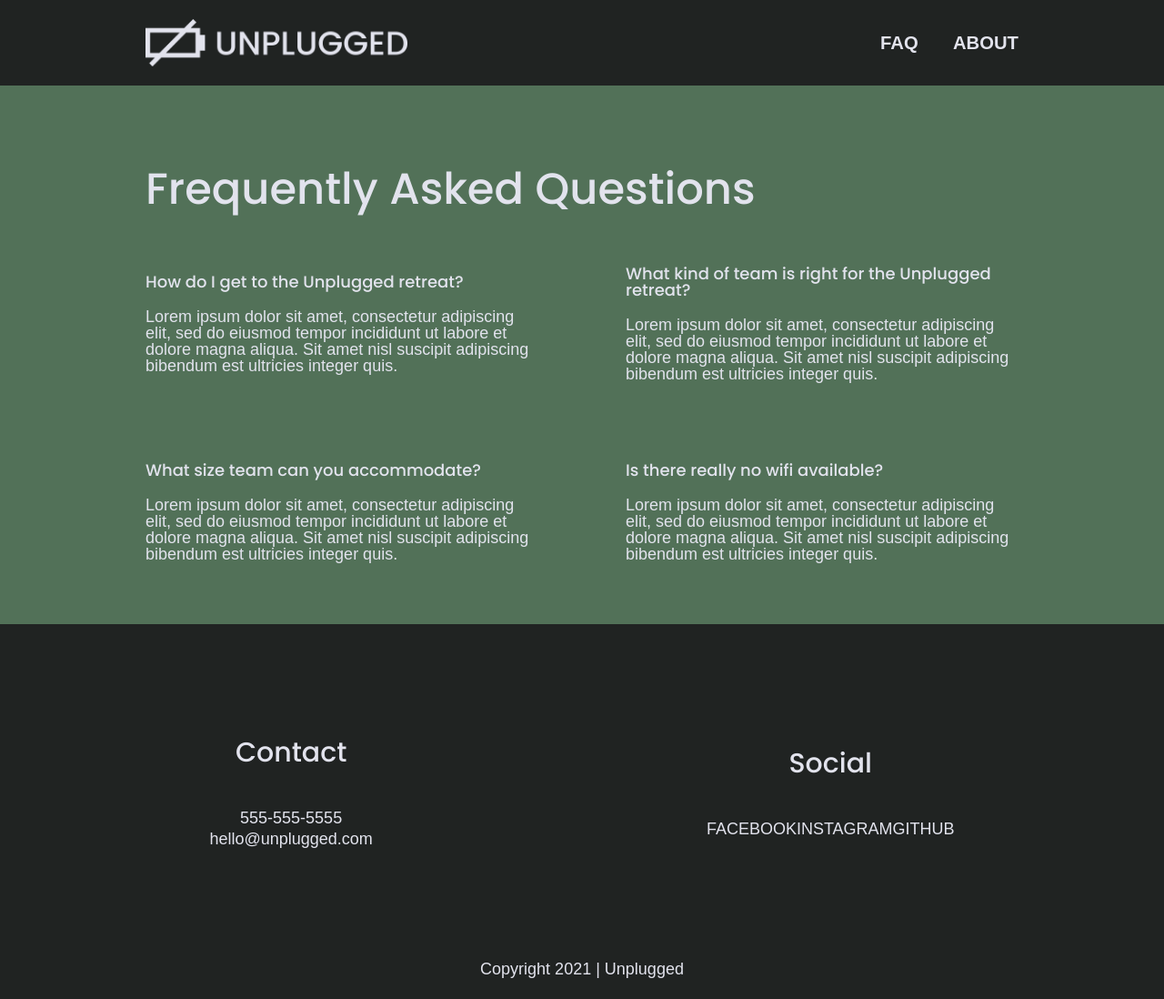
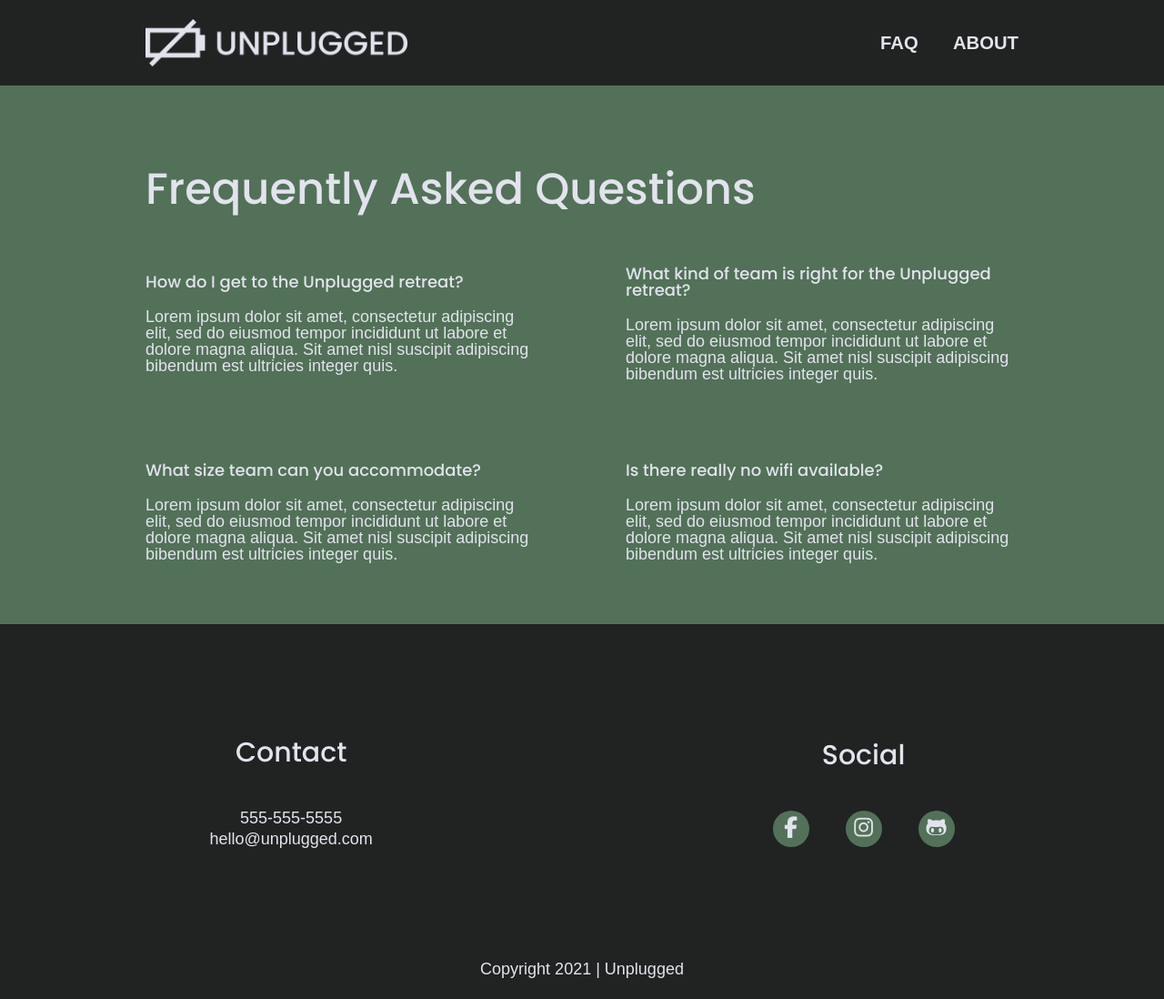
Before and after one commit to lindzo7/206-unplugged, a website: page faq/index.html in a window 1280 px wide. Shown: the whole page at 91% size. Drawn offline with Linux system fonts and the light colour scheme.

Commit message:
added icons to footer

```diff
--- a/css/main.css
+++ b/css/main.css
@@ -240,12 +240,6 @@
     align-items: center;
    }
 
-   footer .social-icons p {
-    display: flex;
-    justify-content: center;
-    align-items: center;
-
-   }
 
    footer .contact {
      margin-bottom: 50px;
@@ -263,6 +257,21 @@
    footer .copyright {
      margin: 20px 0;
    }
+
+   footer .social-icons p {
+    border-radius: 50%;
+    background-color: #527158;
+    height: 40px;
+    width: 40px;
+    display: flex;
+    justify-content: center;
+    align-items: center;
+
+  }
+
+  footer .social-icons p i {
+    font-size: 1.3125em;
+  }
 
 
 
@@ -711,6 +720,11 @@
       width: 100%;
     }
 
+    footer .social-icons {
+      width: 12.5em;
+      justify-content: space-between;
+    }
+
     /* ================
     About Page
     ================ */
--- a/faq/index.html
+++ b/faq/index.html
@@ -18,6 +18,8 @@
 
   <link rel="stylesheet" href="../css/normalize.css">
   <link rel="stylesheet" href="../css/main.css">
+    <!-- Font Awesome -->
+  <script src="https://kit.fontawesome.com/ab17e5450c.js" crossorigin="anonymous"></script>
 
   <meta name="theme-color" content="#fafafa">
 
@@ -89,9 +91,12 @@
          <div class="social">
            <h4>Social</h4>
            <div class="social-icons">
-             <p><a href="https://www.facebook.com/lindsey.jarrett.7" target="_blank">FACEBOOK</a></p>
-             <p><a href="https://www.instagram.com/lindzo7" target="_blank">INSTAGRAM</a></p>
-             <p><a href="https://github.com/lindzo7" target="_blank">GITHUB</a></p>
+             <p><a href="https://www.facebook.com/lindsey.jarrett.7" target="_blank"><i class="fa-brands fa-facebook-f"></i></a>
+             </p>
+             <p><a href="https://www.instagram.com/lindzo7" target="_blank"><i class="fa-brands fa-instagram"></i></a>
+             </p>
+             <p><a href="https://github.com/lindzo7" target="_blank"><i class="fa-brands fa-github-alt"></i></a>
+             </p>
            </div>
           </div>
       </div>
```
Also changed, not shown: about/index.html (+6 -3 lines), index.html (+7 -3 lines).
